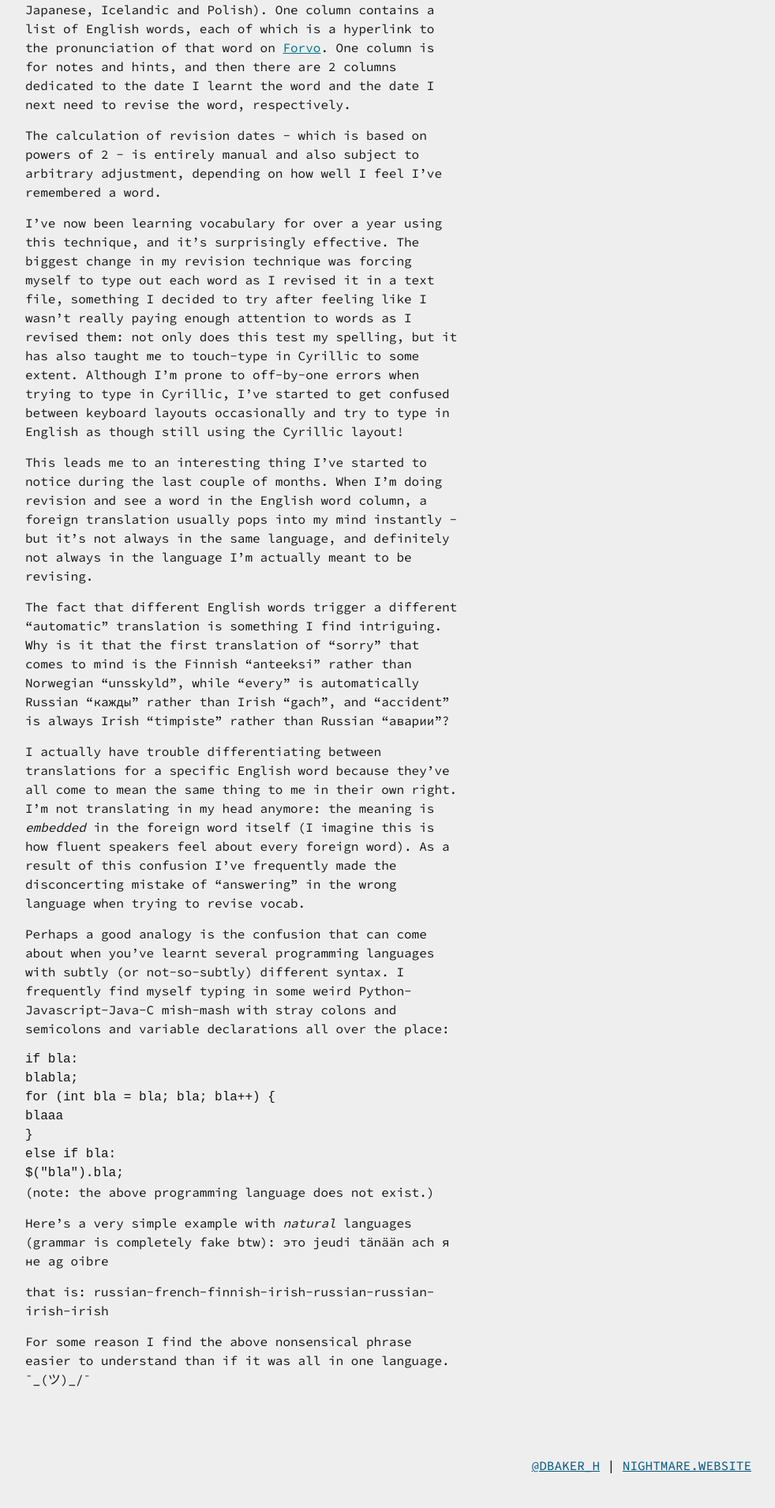
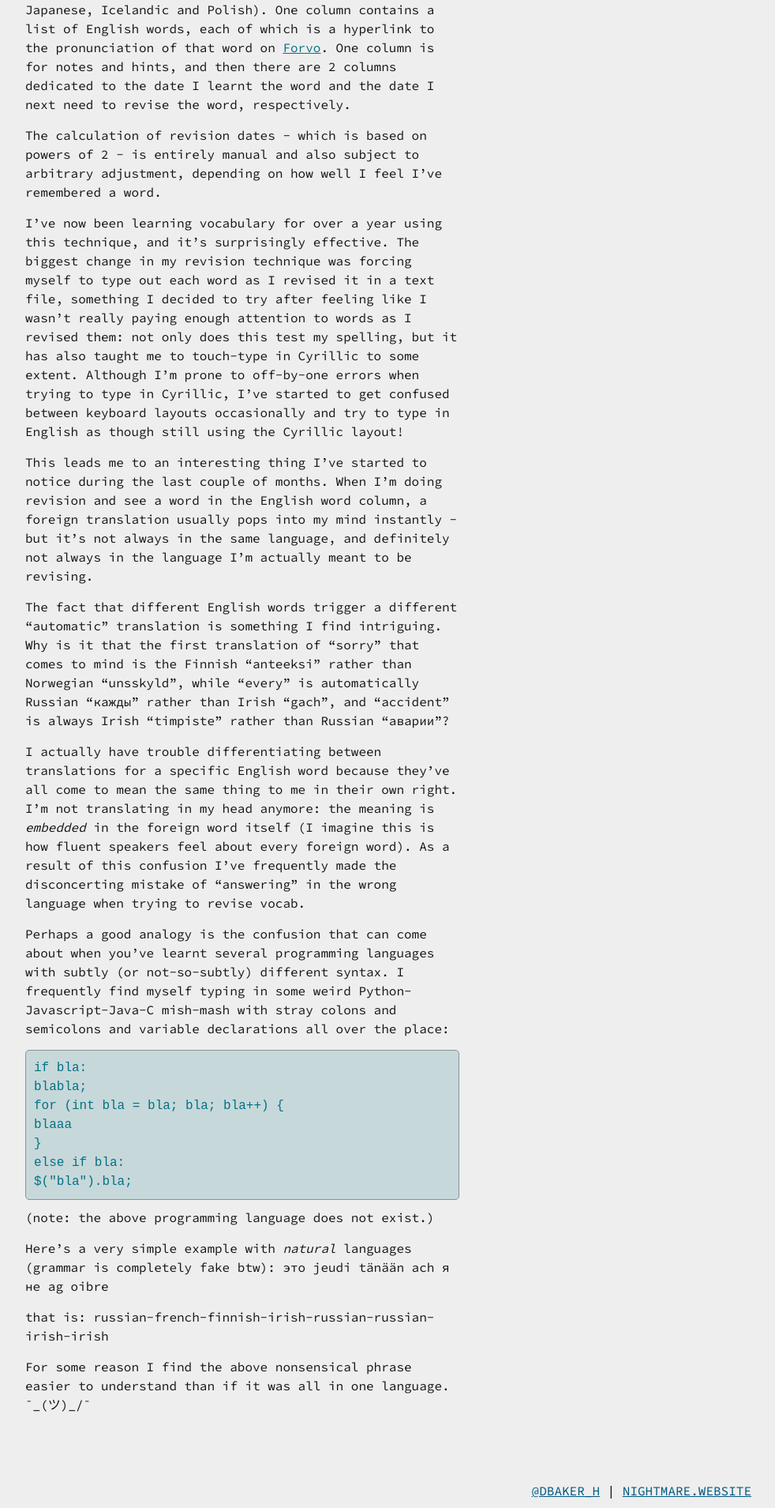
Before and after one commit to d-baker/navsite, a Jekyll site: the page built from _posts/2015-1-1-language-cocktail.markdown, in a window 1280 px wide. Shown: the part 875-2784 px from the top of the page at 79% size, without its empty margins (148-1130 px from the left). Built offline with Jekyll 4.4.1, drawn with Linux system fonts in a browser that asks for light colours; nearby versions of some CDN libraries; some web fonts are replaced; library files that are not in the unit come from our copies; comment, search, counter and statistics services are not loaded; before the commit the page ends 2752 px from its top, so only the background shows below that.

Commit message:
nicer codeblock formatting

```diff
--- a/_sass/blog.scss
+++ b/_sass/blog.scss
@@ -77,3 +77,13 @@
 		text-decoration: underline;
 	}
 }
+
+code {
+	border-radius: 5px;
+	border: 1px solid $batcolor;
+	padding: 10px;
+	display: block;
+	margin-bottom: 10px;
+	color: $highlight;
+	background: $batcolor + #444444;
+}
```
